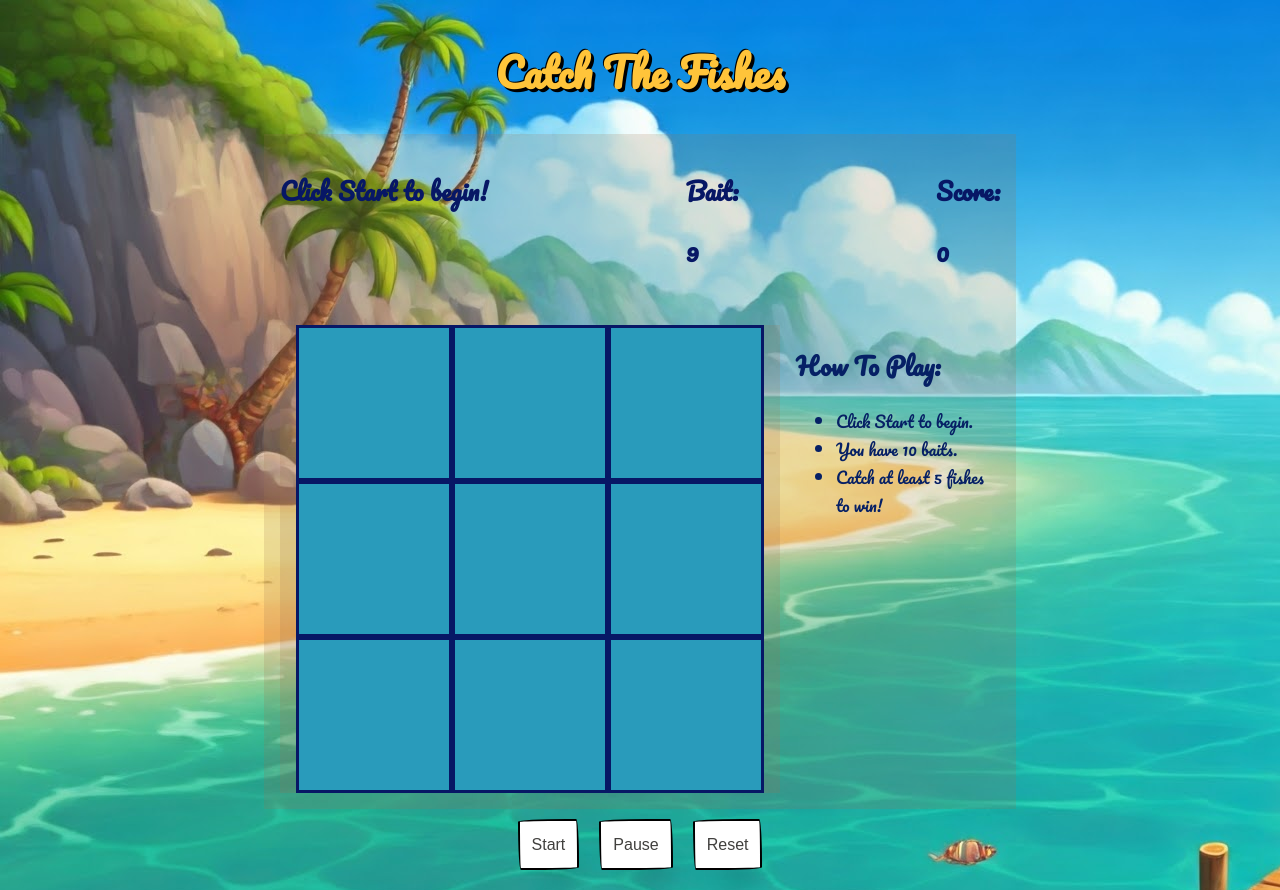
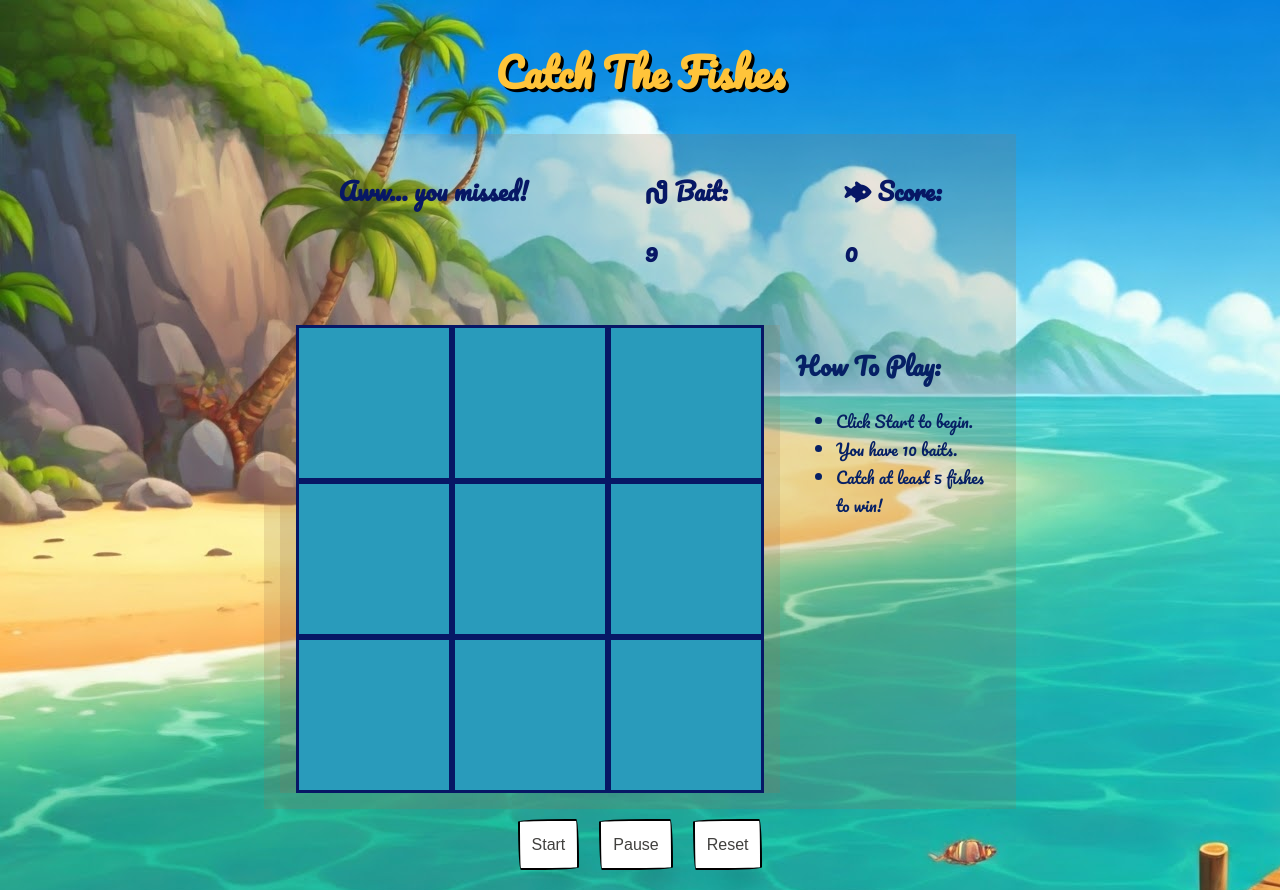
Before and after one commit to eeexuanlyx/catch-the-fishes, a plain HTML site: page index.html in a window 1280 px wide. Both pictures are taken after a click on the element 374 px from the left and 403 px from the top of the page. Drawn offline with Linux system fonts and the light colour scheme.

Commit message:
added icons

```diff
--- a/app.js
+++ b/app.js
@@ -39,7 +39,7 @@ function updateMessage() {
   if (bait === 0 && score < 5) {
     gameOver = true;
     gameStarted = false;
-    messageElement.textContent = "Game Over, you lose!";
+    messageElement.textContent = "Game Over, you lose! Try again?";
   }
   if (score > 4) {
     gameOver = true;
@@ -109,6 +109,9 @@ function handleFishClick(e) {
       score += 1;
       this.classList.remove("fish");
       scoreElement.textContent = score;
+      messageElement.textContent = "Great Catch!";
+    } else {
+      messageElement.textContent = "Aww... you missed!";
     }
     render();
   }
--- a/index.html
+++ b/index.html
@@ -4,6 +4,7 @@
     <link rel="preconnect" href="https://fonts.googleapis.com">
 <link rel="preconnect" href="https://fonts.gstatic.com" crossorigin>
 <link href="https://fonts.googleapis.com/css2?family=Pacifico&display=swap" rel="stylesheet">
+<script src="https://kit.fontawesome.com/46822513b6.js" crossorigin="anonymous"></script>
     <meta charset="UTF-8" />
     <script defer src="app.js"></script>
     <link rel="stylesheet" href="style.css" />
@@ -18,11 +19,11 @@
         <h2 id="message"><p>Message</p></h2>
       </div>
       <div class="c2">
-        <h2>Bait:</h2>
+        <h2><i class="fa-solid fa-worm">&nbsp;</i>Bait:</h2>
         <h2 id="bait"><p>10</p></h2>
       </div>
       <div class="c3">
-        <h2>Score:</h2>
+        <h2><i class="fa-solid fa-fish-fins">&nbsp;</i>Score:</h2>
         <h2 id="score"><p>0</p></h2>
       </div>
     </div>
--- a/style.css
+++ b/style.css
@@ -13,7 +13,7 @@ body {
 #t1 {
   font-size: 2.5rem;
   color: rgb(255, 196, 58);
-  text-shadow: 3px 3px 0 black, -1px -1px 0 black;
+  text-shadow: 3px 3px 0 black;
 }
 
 .h1 {
@@ -24,7 +24,6 @@ body {
 
 .h2 {
   font-family: "Pacifico", sans-serif;
-  font-size: 1rem;
   color: black;
 }
 
@@ -34,7 +33,7 @@ body {
   padding: 1rem;
   display: flex;
   flex-direction: row;
-  justify-content: space-between;
+  justify-content: space-around;
 }
 
 .container2 {
```
Also changed, not shown: Game-Screenshot.jpg.
